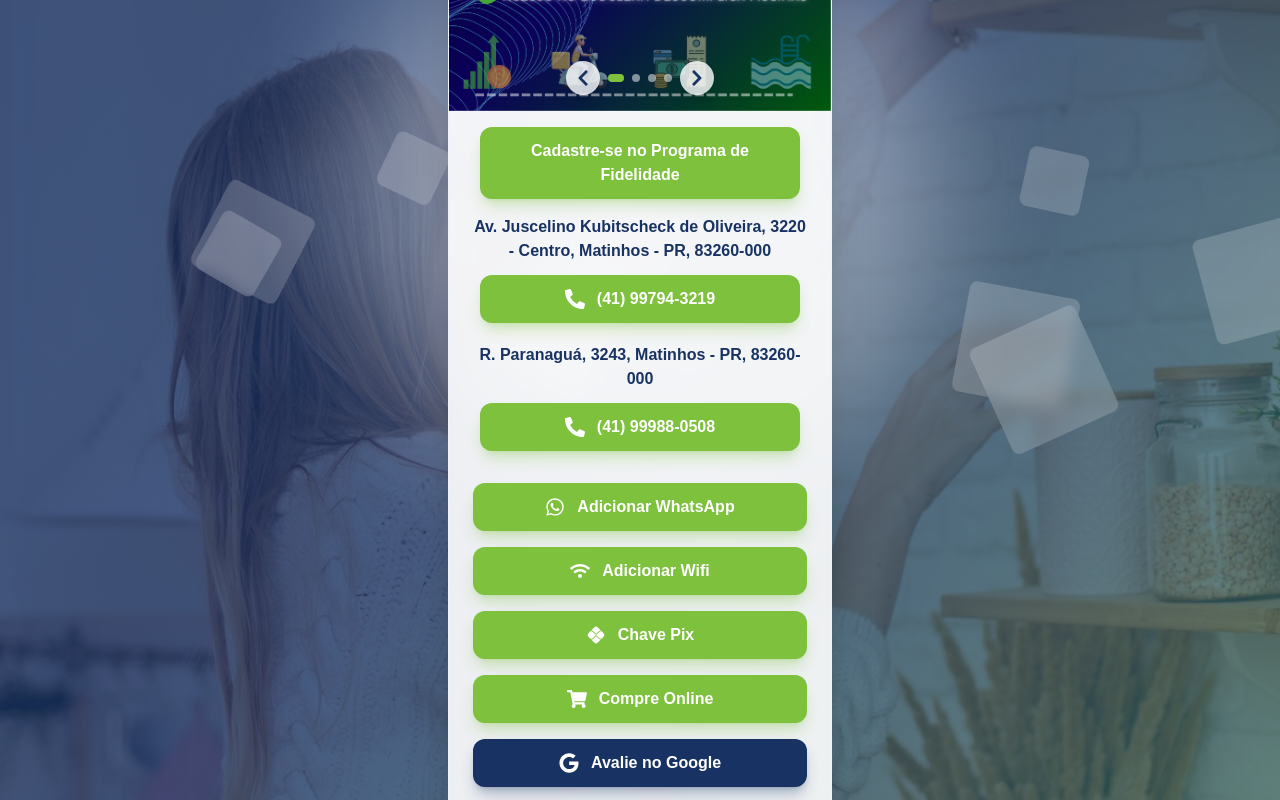
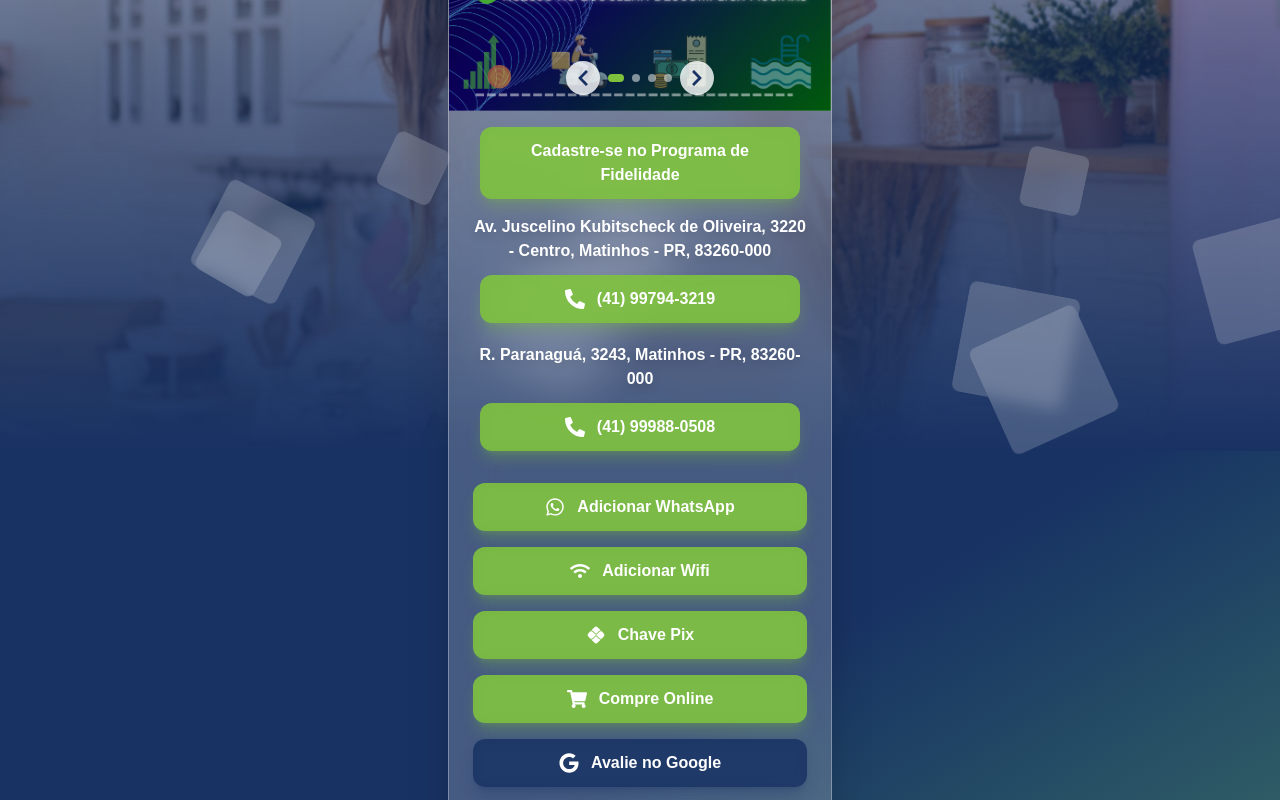
Before and after one commit to renatoDevMax/ecocleanIntro, a Next.js app: page / in a window 1280 px wide. Shown: the part 320-1120 px from the top of the page. Built offline with nearby package versions, Linux system fonts and the light colour scheme.

Commit message:
melhor desinge

```diff
--- a/src/app/page.tsx
+++ b/src/app/page.tsx
@@ -11,7 +11,7 @@ import {
   FaPhoneAlt,
 } from "react-icons/fa";
 import { MdPix } from "react-icons/md";
-import { useState } from "react";
+import { useState, useEffect } from "react";
 import QuadradosFundo from "./components/QuadradosFundo";
 import WifiModal from "./components/WifiModal";
 import PixModal from "./components/PixModal";
@@ -20,11 +20,29 @@ import ImageCarousel from "./components/ImageCarousel";
 export default function Home() {
   const [showWifiModal, setShowWifiModal] = useState(false);
   const [showPixModal, setShowPixModal] = useState(false);
+  const [scrollY, setScrollY] = useState(0);
+
+  useEffect(() => {
+    const handleScroll = () => {
+      setScrollY(window.scrollY);
+    };
+
+    window.addEventListener("scroll", handleScroll);
+    return () => window.removeEventListener("scroll", handleScroll);
+  }, []);
 
   return (
     <div className="relative min-h-screen flex items-center justify-center overflow-hidden">
-      {/* Imagem de fundo */}
-      <div className="absolute inset-0 -z-20">
+      {/* Container do fundo dividido */}
+      <div className="absolute inset-0 -z-10 flex flex-col">
+        {/* Metade superior com a imagem */}
+        <div className="h-1/2 relative overflow-hidden">
+          <div
+            className="absolute inset-0 transition-transform duration-300 ease-out"
+            style={{
+              transform: `translateY(${scrollY * 0.3}px)`,
+            }}
+          >
             <Image
               src="/fundoimg.jpg"
               alt="Fundo EcoClean"
@@ -33,12 +51,16 @@ export default function Home() {
               priority
               quality={100}
             />
+            {/* Overlay com gradiente */}
+            <div className="absolute inset-0 bg-gradient-to-b from-[#183263]/30 via-[#183263]/70 to-[#183263] backdrop-blur-[1px]" />
           </div>
-      {/* Fundo elegante com gradiente e ornamentos */}
-      <div className="absolute inset-0 -z-10 bg-gradient-to-br from-[#183263]/90 via-[#183263]/80 to-[#7EC13D]/70 animate-gradient-move" />
-      <div className="absolute left-1/2 top-1/3 -translate-x-1/2 -translate-y-1/2 w-[600px] h-[600px] bg-[#EDF3F9] rounded-full blur-3xl opacity-40 animate-pulse-slow" />
+        </div>
+        {/* Metade inferior com o gradiente */}
+        <div className="h-1/2 bg-gradient-to-br from-[#183263] via-[#183263] to-[#7EC13D] animate-gradient-move" />
+      </div>
+      {/* <div className="absolute left-1/2 top-1/3 -translate-x-1/2 -translate-y-1/2 w-[600px] h-[600px] bg-[#EDF3F9] rounded-full blur-3xl opacity-40 animate-pulse-slow" /> */}
       <QuadradosFundo />
-      <div className="relative z-10 w-full max-w-sm sm:max-w-sm max-w-xs bg-white/90 rounded-2xl shadow-2xl p-0 flex flex-col items-center border border-[#EDF3F9] backdrop-blur-md overflow-hidden mx-2 my-8">
+      <div className="relative z-10 w-full max-w-sm sm:max-w-sm max-w-xs bg-white/20 rounded-2xl shadow-2xl p-0 flex flex-col items-center border border-white/30 backdrop-blur-xl overflow-hidden mx-2 my-8">
         {/* Carrossel de Imagens */}
         <div className="w-full mt-4 -mx-6">
           <ImageCarousel />
@@ -50,36 +72,36 @@ export default function Home() {
             href="https://ecocleanmatinhos.com.br/cadastro"
             target="_blank"
             rel="noopener noreferrer"
-            className="text-center bg-[#7EC13D] hover:bg-[#5ea32a] text-white font-semibold py-3 px-6 rounded-xl shadow-lg shadow-[#7EC13D]/30 transition-all duration-200 text-base flex items-center gap-3 justify-center w-full max-w-xs"
+            className="text-center bg-[#7EC13D]/90 hover:bg-[#5ea32a] text-white font-semibold py-3 px-6 rounded-xl shadow-lg shadow-[#7EC13D]/30 transition-all duration-200 text-base flex items-center gap-3 justify-center w-full max-w-xs backdrop-blur-sm"
           >
             Cadastre-se no Programa de Fidelidade
           </a>
         </div>
 
         {/* Informações de endereço e contato */}
-        <div className="w-full text-center text-[#183263] mb-2 px-6 mt-4 flex flex-col gap-5">
+        <div className="w-full text-center text-white mb-2 px-6 mt-4 flex flex-col gap-5">
           <div>
-            <div className="font-semibold text-base">
+            <div className="font-semibold text-base drop-shadow-lg">
               Av. Juscelino Kubitscheck de Oliveira, 3220 - Centro, Matinhos -
               PR, 83260-000
             </div>
             <div className="flex justify-center mt-3">
               <a
                 href="tel:+5541997943219"
-                className="bg-[#7EC13D] hover:bg-[#5ea32a] text-white font-semibold py-3 px-6 rounded-xl shadow-lg shadow-[#7EC13D]/30 transition-all duration-200 text-base flex items-center gap-3 justify-center w-full max-w-xs"
+                className="bg-[#7EC13D]/90 hover:bg-[#5ea32a] text-white font-semibold py-3 px-6 rounded-xl shadow-lg shadow-[#7EC13D]/30 transition-all duration-200 text-base flex items-center gap-3 justify-center w-full max-w-xs backdrop-blur-sm"
               >
                 <FaPhoneAlt className="text-xl" /> (41) 99794-3219
               </a>
             </div>
           </div>
           <div>
-            <div className="font-semibold text-base">
+            <div className="font-semibold text-base drop-shadow-lg">
               R. Paranaguá, 3243, Matinhos - PR, 83260-000
             </div>
             <div className="flex justify-center mt-3">
               <a
                 href="tel:+5541999880508"
-                className="bg-[#7EC13D] hover:bg-[#5ea32a] text-white font-semibold py-3 px-6 rounded-xl shadow-lg shadow-[#7EC13D]/30 transition-all duration-200 text-base flex items-center gap-3 justify-center w-full max-w-xs"
+                className="bg-[#7EC13D]/90 hover:bg-[#5ea32a] text-white font-semibold py-3 px-6 rounded-xl shadow-lg shadow-[#7EC13D]/30 transition-all duration-200 text-base flex items-center gap-3 justify-center w-full max-w-xs backdrop-blur-sm"
               >
                 <FaPhoneAlt className="text-xl" /> (41) 99988-0508
               </a>
@@ -93,19 +115,19 @@ export default function Home() {
             href="https://api.whatsapp.com/send?phone=5541997943219"
             target="_blank"
             rel="noopener noreferrer"
-            className="w-full bg-[#7EC13D] hover:bg-[#5ea32a] text-white font-semibold py-3 px-6 rounded-xl shadow-lg shadow-[#7EC13D]/30 transition-all duration-200 text-base flex items-center gap-3 justify-center"
+            className="w-full bg-[#7EC13D]/90 hover:bg-[#5ea32a] text-white font-semibold py-3 px-6 rounded-xl shadow-lg shadow-[#7EC13D]/30 transition-all duration-200 text-base flex items-center gap-3 justify-center backdrop-blur-sm"
           >
             <FaWhatsapp className="text-xl" /> Adicionar WhatsApp
           </a>
           <button
             onClick={() => setShowWifiModal(true)}
-            className="w-full bg-[#7EC13D] hover:bg-[#5ea32a] text-white font-semibold py-3 px-6 rounded-xl shadow-lg shadow-[#7EC13D]/30 transition-all duration-200 text-base flex items-center gap-3 justify-center"
+            className="w-full bg-[#7EC13D]/90 hover:bg-[#5ea32a] text-white font-semibold py-3 px-6 rounded-xl shadow-lg shadow-[#7EC13D]/30 transition-all duration-200 text-base flex items-center gap-3 justify-center backdrop-blur-sm"
           >
             <FaWifi className="text-xl" /> Adicionar Wifi
           </button>
           <button
             onClick={() => setShowPixModal(true)}
-            className="w-full bg-[#7EC13D] hover:bg-[#5ea32a] text-white font-semibold py-3 px-6 rounded-xl shadow-lg shadow-[#7EC13D]/30 transition-all duration-200 text-base flex items-center gap-3 justify-center"
+            className="w-full bg-[#7EC13D]/90 hover:bg-[#5ea32a] text-white font-semibold py-3 px-6 rounded-xl shadow-lg shadow-[#7EC13D]/30 transition-all duration-200 text-base flex items-center gap-3 justify-center backdrop-blur-sm"
           >
             <MdPix className="text-xl" /> Chave Pix
           </button>
@@ -113,7 +135,7 @@ export default function Home() {
             href="https://www.ecocleanmatinhos.com.br"
             target="_blank"
             rel="noopener noreferrer"
-            className="w-full bg-[#7EC13D] hover:bg-[#5ea32a] text-white font-semibold py-3 px-6 rounded-xl shadow-lg shadow-[#7EC13D]/30 transition-all duration-200 text-base flex items-center gap-3 justify-center"
+            className="w-full bg-[#7EC13D]/90 hover:bg-[#5ea32a] text-white font-semibold py-3 px-6 rounded-xl shadow-lg shadow-[#7EC13D]/30 transition-all duration-200 text-base flex items-center gap-3 justify-center backdrop-blur-sm"
           >
             <FaShoppingCart className="text-xl" /> Compre Online
           </a>
@@ -121,7 +143,7 @@ export default function Home() {
             href="https://g.page/r/CT91MzwCa1_ZEAE/review"
             target="_blank"
             rel="noopener noreferrer"
-            className="w-full bg-[#183263] hover:bg-[#14244a] text-white font-semibold py-3 px-6 rounded-xl shadow-lg shadow-[#183263]/30 transition-all duration-200 text-base flex items-center gap-3 justify-center"
+            className="w-full bg-[#183263]/90 hover:bg-[#14244a] text-white font-semibold py-3 px-6 rounded-xl shadow-lg shadow-[#183263]/30 transition-all duration-200 text-base flex items-center gap-3 justify-center backdrop-blur-sm"
           >
             <FaGoogle className="text-xl" /> Avalie no Google
           </a>
@@ -129,7 +151,7 @@ export default function Home() {
             href="https://www.instagram.com/ecocleanmatinhos/"
             target="_blank"
             rel="noopener noreferrer"
-            className="w-full bg-[#183263] hover:bg-[#14244a] text-white font-semibold py-3 px-6 rounded-xl shadow-lg shadow-[#183263]/30 transition-all duration-200 text-base flex items-center gap-3 justify-center"
+            className="w-full bg-[#183263]/90 hover:bg-[#14244a] text-white font-semibold py-3 px-6 rounded-xl shadow-lg shadow-[#183263]/30 transition-all duration-200 text-base flex items-center gap-3 justify-center backdrop-blur-sm"
           >
             <FaInstagram className="text-xl" /> Siga no Instagram
           </a>
@@ -137,13 +159,13 @@ export default function Home() {
             href="https://www.facebook.com/EcoCleanmatinhos/?locale=pt_BR"
             target="_blank"
             rel="noopener noreferrer"
-            className="w-full bg-[#183263] hover:bg-[#14244a] text-white font-semibold py-3 px-6 rounded-xl shadow-lg shadow-[#183263]/30 transition-all duration-200 text-base flex items-center gap-3 justify-center"
+            className="w-full bg-[#183263]/90 hover:bg-[#14244a] text-white font-semibold py-3 px-6 rounded-xl shadow-lg shadow-[#183263]/30 transition-all duration-200 text-base flex items-center gap-3 justify-center backdrop-blur-sm"
           >
             <FaFacebook className="text-xl" /> Facebook
           </a>
           <a
             href="mailto:ecocleanmatinhos@gmail.com"
-            className="w-full bg-[#183263] hover:bg-[#14244a] text-white font-semibold py-3 px-6 rounded-xl shadow-lg shadow-[#183263]/30 transition-all duration-200 text-base flex items-center gap-3 justify-center"
+            className="w-full bg-[#183263]/90 hover:bg-[#14244a] text-white font-semibold py-3 px-6 rounded-xl shadow-lg shadow-[#183263]/30 transition-all duration-200 text-base flex items-center gap-3 justify-center backdrop-blur-sm"
           >
             <FaEnvelope className="text-xl" /> Email para Contato
           </a>
```
Lines whose indentation alone changed are shown as unchanged.
